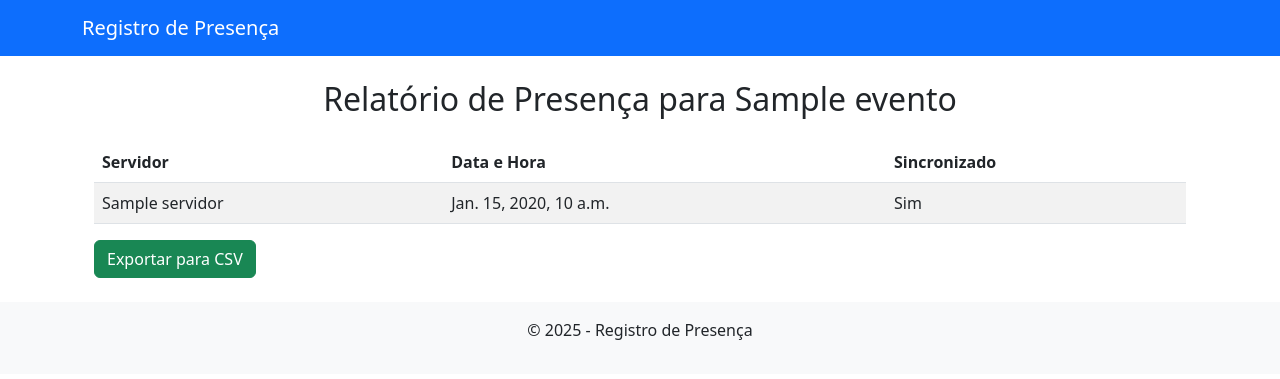
After one commit to Liezy/sistema-cpf, a Django app: page /eventos/relatorio/1/ in a window 1280 px wide. The commit adds this page. Shown: the top 379 px of the page. Run offline with Django 5.2, Linux system fonts and the light colour scheme; tables that the repository leaves empty hold one stand-in row (values such as "Sample post").

Commit message:
visualização de eventos em cards, relatório de presenca por evento

```diff
--- /dev/null
+++ b/app/eventos/templates/eventos/relatorio_presenca.html
@@ -0,0 +1,32 @@
+{% extends 'base.html' %}
+{% load static %}
+
+{% block content %}
+<div class="container mt-4">
+    <h2 class="text-center mb-4">Relatório de Presença para {{ evento.nome }}</h2>
+
+    <table class="table table-striped">
+        <thead>
+            <tr>
+                <th>Servidor</th>
+                <th>Data e Hora</th>
+                <th>Sincronizado</th>
+            </tr>
+        </thead>
+        <tbody>
+            {% for presenca in presencas %}
+            <tr>
+                <td>{{ presenca.servidor.nome }}</td>
+                <td>{{ presenca.data_hora }}</td>
+                <td>{{ presenca.sincronizado|yesno:"Sim,Não" }}</td>
+            </tr>
+            {% endfor %}
+        </tbody>
+    </table>
+
+    <div class="mb-4">
+        <a href="{% url 'exportar_presenca' evento.id %}" class="btn btn-success">Exportar para CSV</a>
+    </div>
+
+</div>
+{% endblock %}
--- a/app/eventos/urls.py
+++ b/app/eventos/urls.py
@@ -11,4 +11,6 @@ urlpatterns = [
     path('', include(router.urls)),
     path("lista/", views.lista_eventos, name="lista_eventos"),
     path('checkin/<int:evento_id>/', views.checkin_evento, name='checkin_evento'),
+    path('relatorio/<int:evento_id>/', views.relatorio_presenca, name='relatorio_presenca'),
+    path('exportar/<int:evento_id>/', views.exportar_presenca, name='exportar_presenca'),
 ]
--- a/app/eventos/views.py
+++ b/app/eventos/views.py
@@ -3,6 +3,7 @@ from rest_framework import viewsets
 from .models import Servidor, Evento, Presenca
 from .serializers import ServidorSerializer, EventoSerializer, PresencaSerializer
 from django.shortcuts import render, get_object_or_404, redirect
+import csv
 
 # Views da API
 def home(request):
@@ -39,3 +40,27 @@ def checkin_evento(request, evento_id):
             return JsonResponse({"status": "error", "message": "CPF não encontrado!"})
 
     return render(request, 'eventos/checkin.html', {'evento': evento})
+
+def relatorio_presenca(request, evento_id):
+    evento = get_object_or_404(Evento, id=evento_id)
+    presencas = Presenca.objects.filter(evento=evento)
+
+    return render(request, 'eventos/relatorio_presenca.html', {
+        'evento': evento,
+        'presencas': presencas
+    })
+
+def exportar_presenca(request, evento_id):
+    evento = get_object_or_404(Evento, id=evento_id)
+    presencas = Presenca.objects.filter(evento=evento)
+
+    response = HttpResponse(content_type='text/csv')
+    response['Content-Disposition'] = f'attachment; filename="presencas_{evento.nome}.csv"'
+
+    writer = csv.writer(response)
+    writer.writerow(['Servidor', 'Data e Hora', 'Sincronizado'])
+
+    for presenca in presencas:
+        writer.writerow([presenca.servidor.nome, presenca.data_hora, 'Sim' if presenca.sincronizado else 'Não'])
+
+    return response
```
Also changed, not shown: app/eventos/templates/eventos/eventos.html (+23 -8 lines), app/eventos/static/eventos/img/evento_padrao.png (added).
